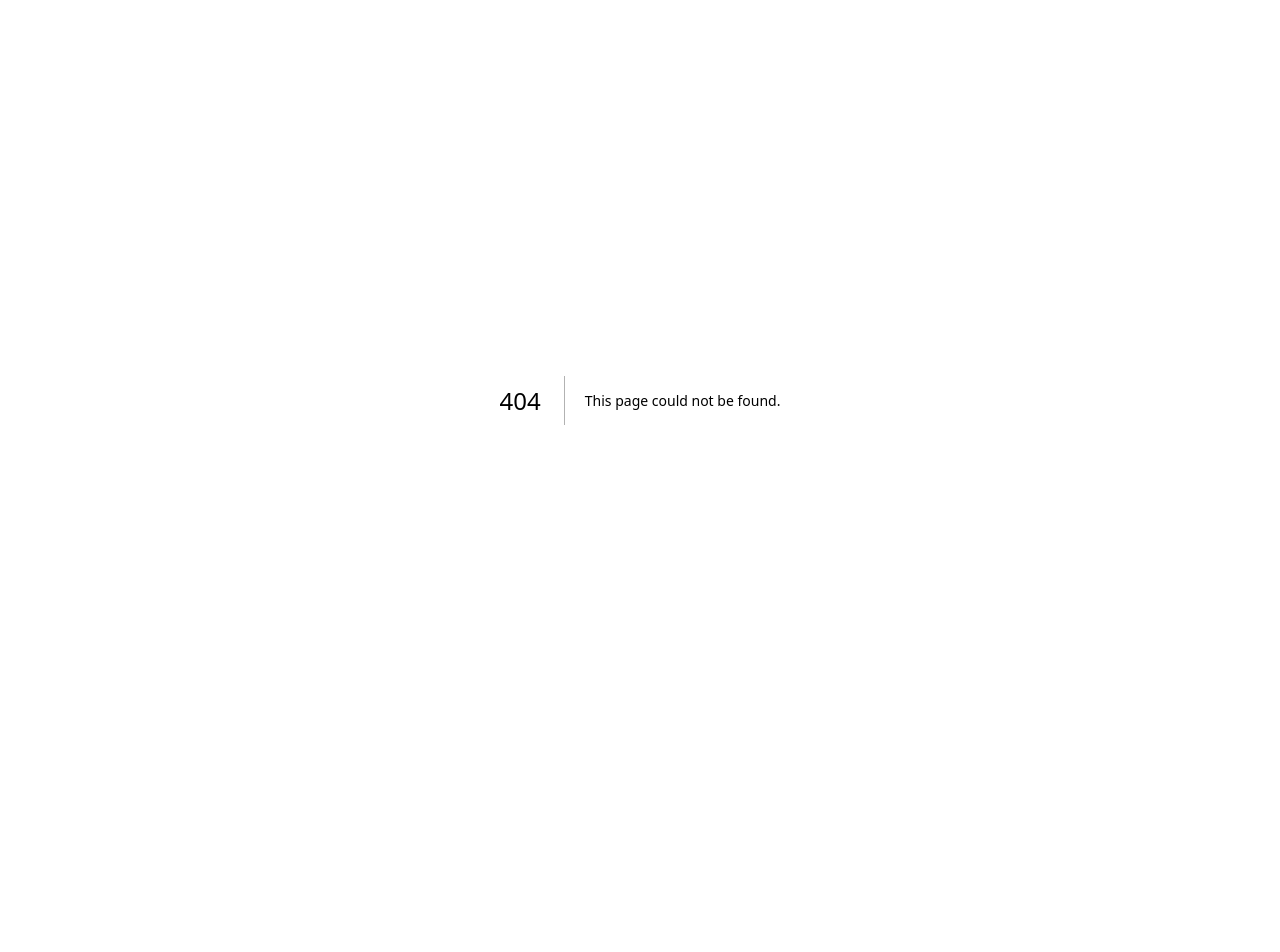
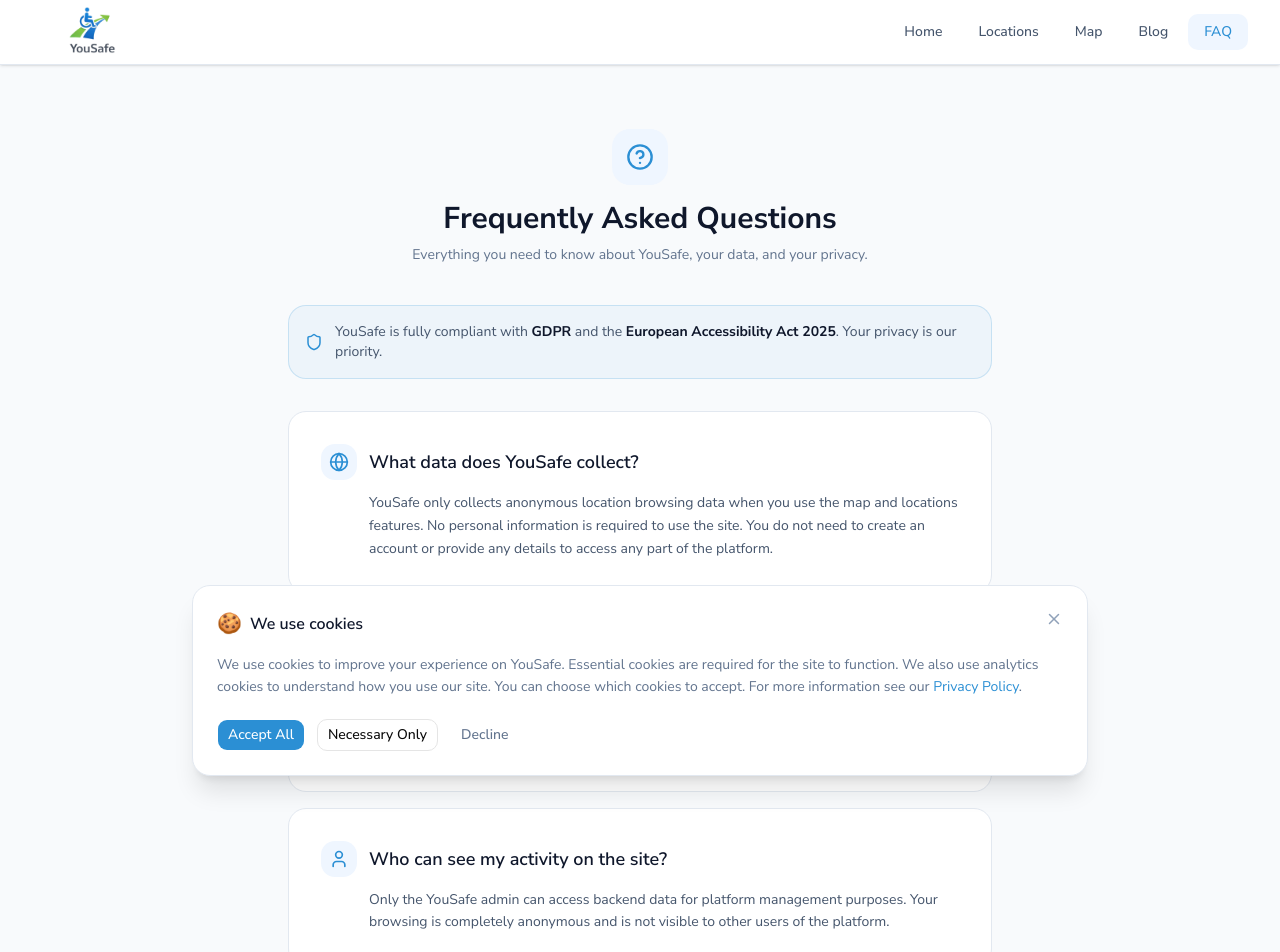
Before and after one commit to belgacemchandoul/YouSafe, a Next.js app: page /faq in a window 1280 px wide. Before the commit this address had no page. Shown: the top 952 px of the page. Before the commit the page ends 800 px from the top, so only its background shows below. Built offline with nearby package versions, Linux system fonts and the light colour scheme.

Commit message:
phase 1 - legal trust and compliance

```diff
--- a/app/(public)/cookies/page.tsx
+++ b/app/(public)/cookies/page.tsx
@@ -226,7 +226,7 @@ export default function CookiePolicyPage() {
               Cookie Policy
             </h1>
 
-            <p className="text-slate-500 text-sm">Last updated: March 2026</p>
+            <p className="text-slate-500 text-sm">Last updated: April 2026</p>
           </div>
         </FadeIn>
 
--- /dev/null
+++ b/app/(public)/faq/page.tsx
@@ -0,0 +1,172 @@
+import type { Metadata } from "next";
+import { FadeIn } from "@/app/components/shared";
+import {
+  HelpCircle,
+  Shield,
+  Lock,
+  Trash2,
+  Mail,
+  CheckCircle,
+  Globe,
+  User,
+} from "lucide-react";
+import Link from "next/link";
+
+export const metadata: Metadata = {
+  title: "FAQ",
+  description:
+    "Frequently asked questions about YouSafe — how we handle your data, privacy, and accessibility.",
+};
+
+const faqs = [
+  {
+    icon: <Globe size={20} className="text-[#2B8FD4]" />,
+    question: "What data does YouSafe collect?",
+    answer:
+      "YouSafe only collects anonymous location browsing data when you use the map and locations features. No personal information is required to use the site. You do not need to create an account or provide any details to access any part of the platform.",
+  },
+  {
+    icon: <Lock size={20} className="text-[#2B8FD4]" />,
+    question: "Is my data stored or sold?",
+    answer:
+      "No. YouSafe does not store or sell any user data to third parties. We do not use your browsing activity for advertising or share it with any external organisations. The only data stored is your cookie consent preference, which is kept locally on your device.",
+  },
+  {
+    icon: <User size={20} className="text-[#2B8FD4]" />,
+    question: "Who can see my activity on the site?",
+    answer:
+      "Only the YouSafe admin can access backend data for platform management purposes. Your browsing is completely anonymous and is not visible to other users of the platform.",
+  },
+  {
+    icon: <Shield size={20} className="text-[#2B8FD4]" />,
+    question: "How long is my data kept?",
+    answer:
+      "Your cookie consent preference is stored for 365 days, after which you will be asked again. No other personal data is retained. If you request deletion of any data we hold, it will be removed promptly.",
+  },
+  {
+    icon: <Trash2 size={20} className="text-[#2B8FD4]" />,
+    question: "How do I request my data to be deleted?",
+    answer:
+      "You can request deletion of any data we hold by emailing us at yousafe.contact.inquire@gmail.com. We will action your request within 30 days as required under GDPR Article 17 — the right to erasure.",
+  },
+  {
+    icon: <CheckCircle size={20} className="text-[#2B8FD4]" />,
+    question: "Is YouSafe GDPR compliant?",
+    answer:
+      "Yes. YouSafe is fully compliant with the General Data Protection Regulation (GDPR) and the European Accessibility Act 2025. We have a Privacy Policy, Cookie Policy, and cookie consent banner in place. We are registered as an Irish business operating under Irish and EU law.",
+  },
+  {
+    icon: <Shield size={20} className="text-[#2B8FD4]" />,
+    question: "Is my data encrypted?",
+    answer:
+      "Yes. All data transmitted through YouSafe is encrypted using HTTPS and SSL. This means any information exchanged between your browser and our platform is fully secured and cannot be intercepted.",
+  },
+  {
+    icon: <HelpCircle size={20} className="text-[#2B8FD4]" />,
+    question: "Who operates YouSafe?",
+    answer:
+      "YouSafe is operated as a registered Irish business. The platform is managed by the YouSafe team based in Ireland and is dedicated to helping wheelchair users and people with mobility needs find accessible places across the country.",
+  },
+];
+
+export default function FAQPage() {
+  return (
+    <div className="min-h-screen bg-slate-50 py-12 sm:py-16">
+      <div className="max-w-3xl mx-auto px-4 sm:px-6 lg:px-8">
+        {/* Header */}
+        <FadeIn direction="up">
+          <div className="text-center mb-10">
+            <div className="w-14 h-14 rounded-2xl bg-blue-50 flex items-center justify-center mx-auto mb-4">
+              <HelpCircle size={28} className="text-[#2B8FD4]" />
+            </div>
+            <h1 className="text-2xl sm:text-3xl font-bold text-slate-900 mb-2">
+              Frequently Asked Questions
+            </h1>
+            <p className="text-slate-500 text-sm">
+              Everything you need to know about YouSafe, your data, and your
+              privacy.
+            </p>
+          </div>
+        </FadeIn>
+
+        {/* GDPR Badge */}
+        <FadeIn direction="up" delay={0.1}>
+          <div className="bg-[#2B8FD4]/5 border border-[#2B8FD4]/20 rounded-2xl p-4 mb-8 flex items-center gap-3">
+            <Shield size={18} className="text-[#2B8FD4] shrink-0" />
+            <p className="text-sm text-slate-600">
+              YouSafe is fully compliant with{" "}
+              <strong className="text-slate-900">GDPR</strong> and the{" "}
+              <strong className="text-slate-900">
+                European Accessibility Act 2025
+              </strong>
+              . Your privacy is our priority.
+            </p>
+          </div>
+        </FadeIn>
+
+        {/* FAQ Items */}
+        <div className="space-y-4">
+          {faqs.map((faq, index) => (
+            <FadeIn key={faq.question} direction="up" delay={index * 0.05}>
+              <div className="bg-white rounded-2xl border border-slate-200 p-6 sm:p-8">
+                <div className="flex items-center gap-3 mb-3">
+                  <div className="w-9 h-9 rounded-xl bg-blue-50 flex items-center justify-center shrink-0">
+                    {faq.icon}
+                  </div>
+                  <h2 className="text-base sm:text-lg font-semibold text-slate-900">
+                    {faq.question}
+                  </h2>
+                </div>
+                <p className="text-slate-600 text-sm leading-relaxed pl-12">
+                  {faq.answer}
+                </p>
+              </div>
+            </FadeIn>
+          ))}
+        </div>
+
+        {/* Contact CTA */}
+        <FadeIn direction="up" delay={0.5}>
+          <div className="mt-8 bg-white rounded-2xl border border-slate-200 p-6 sm:p-8 text-center">
+            <Mail size={24} className="text-[#2B8FD4] mx-auto mb-3" />
+            <h2 className="text-lg font-semibold text-slate-900 mb-2">
+              Still have questions?
+            </h2>
+            <p className="text-slate-500 text-sm mb-4">
+              We are happy to help. Reach out to us directly and we will get
+              back to you.
+            </p>
+            <a
+              href="mailto:yousafe.contact.inquire@gmail.com"
+              className="inline-flex items-center gap-2 px-5 py-2.5 rounded-lg
+                bg-[#2B8FD4] text-white text-sm font-medium hover:bg-[#1a6fa8]
+                transition-colors select-auto"
+            >
+              <Mail size={16} />
+              yousafe.contact.inquire@gmail.com
+            </a>
+          </div>
+        </FadeIn>
+
+        {/* Links */}
+        <FadeIn direction="up" delay={0.6}>
+          <div className="mt-6 flex items-center justify-center gap-6 text-sm text-slate-400">
+            <Link
+              href="/privacy"
+              className="hover:text-[#2B8FD4] transition-colors"
+            >
+              Privacy Policy
+            </Link>
+            <span>·</span>
+            <Link
+              href="/cookies"
+              className="hover:text-[#2B8FD4] transition-colors"
+            >
+              Cookie Policy
+            </Link>
+          </div>
+        </FadeIn>
+      </div>
+    </div>
+  );
+}
--- a/app/(public)/locations/[slug]/page.tsx
+++ b/app/(public)/locations/[slug]/page.tsx
@@ -1,6 +1,13 @@
 import { notFound } from "next/navigation";
 import Link from "next/link";
-import { MapPin, ArrowLeft, CheckCircle, Star, FileText } from "lucide-react";
+import {
+  MapPin,
+  ArrowLeft,
+  CheckCircle,
+  Star,
+  FileText,
+  Shield,
+} from "lucide-react";
 import { Badge } from "@/components/ui/badge";
 import { FadeIn } from "@/app/components/shared";
 import prisma from "@/lib/prisma";
@@ -112,6 +119,10 @@ export default async function LocationPage({ params }: PageProps) {
                       ✓ Approved
                     </Badge>
                   )}
+                  <Badge className="bg-slate-50 text-slate-700 hover:bg-slate-50 flex items-center gap-1">
+                    <Shield size={11} />
+                    Secure
+                  </Badge>
                 </div>
 
                 <h1 className="text-2xl sm:text-3xl lg:text-4xl font-bold text-slate-900">
--- a/app/(public)/page.tsx
+++ b/app/(public)/page.tsx
@@ -7,6 +7,8 @@ import {
   FileText,
   Building2,
   Accessibility,
+  Shield,
+  Lock,
 } from "lucide-react";
 import { Badge } from "@/components/ui/badge";
 import { Button } from "@/components/ui/button";
@@ -192,7 +194,57 @@ export default async function HomePage() {
           </FadeIn>
         </div>
       </section>
-
+      {/* Trust Badges */}
+      <section className="bg-white py-10 sm:py-12">
+        <div className="max-w-7xl mx-auto px-4 sm:px-6 lg:px-8">
+          <FadeIn direction="up">
+            <div className="grid grid-cols-1 sm:grid-cols-3 gap-4">
+              {[
+                {
+                  icon: <Shield size={22} className="text-[#2B8FD4]" />,
+                  bg: "bg-blue-50",
+                  title: "Data Encrypted",
+                  description:
+                    "All data transmitted through YouSafe is secured with HTTPS and SSL encryption.",
+                },
+                {
+                  icon: <CheckCircle size={22} className="text-[#5DBB3F]" />,
+                  bg: "bg-green-50",
+                  title: "GDPR Compliant",
+                  description:
+                    "Fully compliant with GDPR and the European Accessibility Act 2025.",
+                },
+                {
+                  icon: <Lock size={22} className="text-amber-500" />,
+                  bg: "bg-amber-50",
+                  title: "No Data Sold",
+                  description:
+                    "We never store or sell your data to third parties. Your privacy is guaranteed.",
+                },
+              ].map((badge) => (
+                <div
+                  key={badge.title}
+                  className="flex items-start gap-4 p-5 bg-slate-50 rounded-2xl border border-slate-200"
+                >
+                  <div
+                    className={`w-10 h-10 rounded-xl ${badge.bg} flex items-center justify-center shrink-0`}
+                  >
+                    {badge.icon}
+                  </div>
+                  <div>
+                    <h3 className="font-semibold text-slate-900 text-sm">
+                      {badge.title}
+                    </h3>
+                    <p className="text-slate-500 text-xs leading-relaxed mt-1">
+                      {badge.description}
+                    </p>
+                  </div>
+                </div>
+              ))}
+            </div>
+          </FadeIn>
+        </div>
+      </section>
       {/* Features Section */}
       <section className="bg-white py-16 sm:py-20">
         <div className="max-w-7xl mx-auto px-4 sm:px-6 lg:px-8">
--- a/app/(public)/privacy/page.tsx
+++ b/app/(public)/privacy/page.tsx
@@ -13,11 +13,12 @@ const sections = [
     title: "1. Who We Are",
     content: (
       <p>
-        YouSafe is a wheelchair accessibility platform for Ireland, helping
-        users find accessible restaurants, hotels, transport, and other
-        services. This privacy policy explains how we collect, use, and protect
-        your personal data in compliance with the General Data Protection
-        Regulation (GDPR).
+        YouSafe is a registered Irish business and wheelchair accessibility
+        platform helping users find accessible restaurants, hotels, transport,
+        and other services across Ireland. We operate under Irish and EU law.
+        This privacy policy explains how we collect, use, and protect your
+        personal data in full compliance with the General Data Protection
+        Regulation (GDPR) and the European Accessibility Act 2025.
       </p>
     ),
   },
@@ -98,6 +99,7 @@ const sections = [
             "Request deletion of your data",
             "Withdraw consent at any time",
             "Lodge a complaint with the Data Protection Commission Ireland",
+            "Submit a data deletion request — we will action it within 30 days",
           ].map((right) => (
             <li key={right} className="flex items-start gap-2">
               <span className="w-1.5 h-1.5 rounded-full bg-[#5DBB3F] mt-2 shrink-0" />
@@ -149,7 +151,7 @@ export default function PrivacyPage() {
             <h1 className="text-2xl sm:text-3xl font-bold text-slate-900 mb-2">
               Privacy Policy
             </h1>
-            <p className="text-slate-500 text-sm">Last updated: March 2026</p>
+            <p className="text-slate-500 text-sm">Last updated: April 2026</p>
           </div>
         </FadeIn>
 
--- a/app/components/shared/Footer.tsx
+++ b/app/components/shared/Footer.tsx
@@ -69,6 +69,7 @@ export default function Footer() {
                 { label: "Locations", href: "/locations" },
                 { label: "Map", href: "/map" },
                 { label: "Blog", href: "/blog" },
+                { label: "FAQ", href: "/faq" },
               ].map((link) => (
                 <li key={link.href}>
                   <Link
@@ -147,7 +148,7 @@ export default function Footer() {
         </div>
 
         <div className="border-t border-slate-800 mt-8 pt-8 text-xs text-center">
-          © {new Date().getFullYear()} YouSafe. All rights reserved.
+          © {new Date().getFullYear()} YouSafe.ie. All rights reserved.
         </div>
       </div>
     </footer>
--- a/app/components/shared/Navbar.tsx
+++ b/app/components/shared/Navbar.tsx
@@ -19,6 +19,7 @@ const navLinks = [
   { label: "Locations", href: "/locations" },
   { label: "Map", href: "/map" },
   { label: "Blog", href: "/blog" },
+  { label: "FAQ", href: "/faq" },
 ];
 
 function MobileMenu({ pathname }: { pathname: string }) {
```
